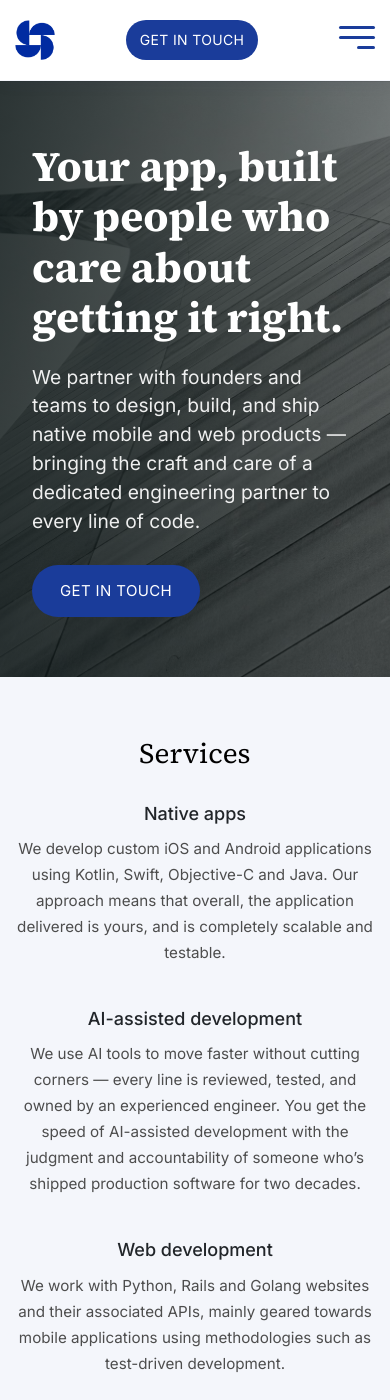
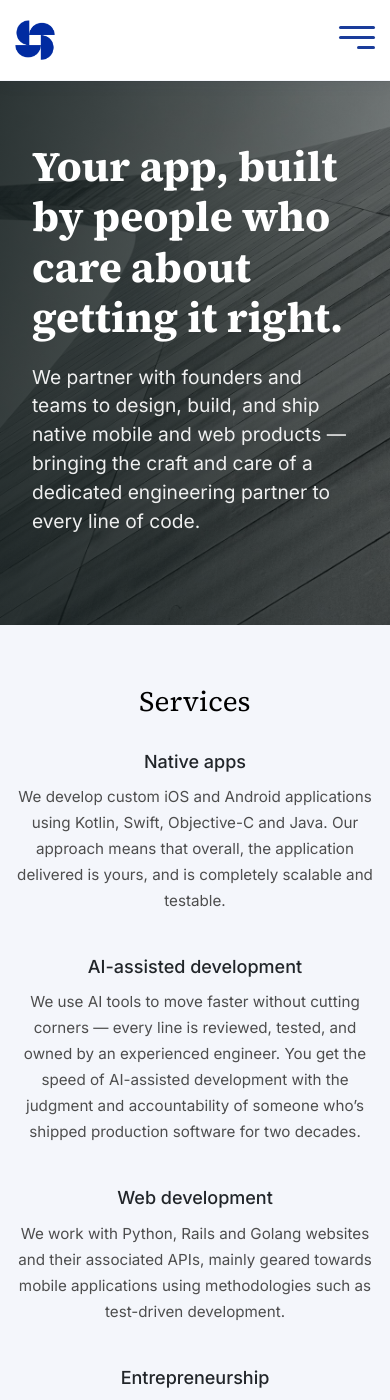
Before and after one commit to mobconverge/mobconverge.github.io, a Jekyll site: the page built from index.md, in a window 390 px wide and 1400 px high. Built offline with Jekyll 4.4.1, drawn with Linux system fonts in a browser that asks for light colours.

Commit message:
Fix mobile menu close icon visibility and move CTA off mobile hero banner
- Mobile hamburger turned white on open (the library's default active
  color) but sat on the header's white background, making the close X
  invisible; keep it navy so it's visible when the menu is open.
- Raise the header's z-index above the fullscreen mobile menu overlay
  so the close icon stays on top and clickable instead of being
  covered by it.
- Fix a selector-specificity bug where .button's shared display rule
  was overriding .header-cta's display:none, showing "Get in touch"
  in the header on mobile despite the intended breakpoint hiding it.
- Hide the hero "Get in touch" button on mobile and add it instead as
  a mobile-only button below the contact info in the Contact section.

```diff
--- a/_includes/call.html
+++ b/_includes/call.html
@@ -21,8 +21,8 @@
     {% endif %}
   </div>
     {% if include.show_button %}
-      <div class="call-box-bottom">
-        <a href="{{ site.data.contact.contact_button_link }}" class="button">Contact</a>
+      <div class="call-box-bottom d-md-none">
+        <a href="{{ site.data.contact.contact_button_link }}" class="button">Get in touch</a>
       </div>
     {% endif %}
 </div>
--- a/_layouts/home.html
+++ b/_layouts/home.html
@@ -9,7 +9,7 @@ bodyClass: "page-home"
     <div class="row justify-content-start">
       <div class="col-12 col-md-9 col-lg-7">
         {{ content }}
-        <a href="{{ site.data.contact.contact_button_link }}" class="button button-lg">Get in touch</a>
+        <a href="{{ site.data.contact.contact_button_link }}" class="button button-lg d-none d-md-inline-block">Get in touch</a>
       </div>
     </div>
   </div>
@@ -75,7 +75,7 @@ bodyClass: "page-home"
       </div>
       {% endif %}
       <div class="col-12 col-md-7 col-lg-6 text-center text-md-start">
-        {% include call.html show_button=false %}
+        {% include call.html show_button=true %}
       </div>
     </div>
   </div>
--- a/_sass/components/_hamburger.scss
+++ b/_sass/components/_hamburger.scss
@@ -23,5 +23,13 @@
       width: inherit;
       right: unset;
     }
+    // The header keeps its white background while the mobile menu is open,
+    // so the icon must stay on-brand color instead of the library's default
+    // active color (white), which would be invisible against it.
+    .hamburger-inner,
+    .hamburger-inner::before,
+    .hamburger-inner::after {
+      background: $primary;
+    }
   }
 }
--- a/_sass/components/_header.scss
+++ b/_sass/components/_header.scss
@@ -9,7 +9,7 @@
   padding: 10px 0px;
   position: sticky;
   top: 0;
-  z-index: 15;
+  z-index: 25;
   .container {
     display: flex;
     justify-content: space-between;
@@ -32,7 +32,7 @@
   display: flex;
   align-items: center;
 }
-.header-cta {
+a.header-cta {
   display: none;
   @include media-breakpoint-up(md) {
     display: inline-block;
```
